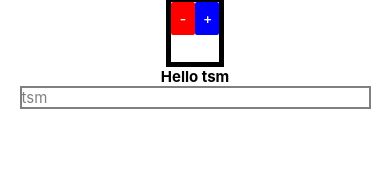
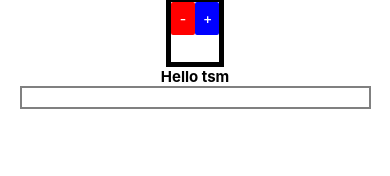
Before and after one commit to theCaptain420/typescriptRNapp, a React Native app: screen / in a window 390 px wide. Shown: the part 107-283 px from the top of the page. Built offline with nearby package versions, Linux system fonts and the light colour scheme; what react-native would draw is missing.

Commit message:
passing functions to functional components

```diff
--- a/src/home/CustomEnterText.tsx
+++ b/src/home/CustomEnterText.tsx
@@ -3,17 +3,17 @@ import React from 'react'
 
 interface InputProps{
     value:string
-    onChange:()=>void
+    onChange:(name:string)=>void
 }
 
 export default function (Props:InputProps) {
 
-    Props.value
     return(
         <View >
             <TextInput
                 style={styles.inputboxStyle}
-                value={"tsm"}
+                value={Props.value}
+                onChangeText={Props.onChange}
             />
         </View>
     )
```
